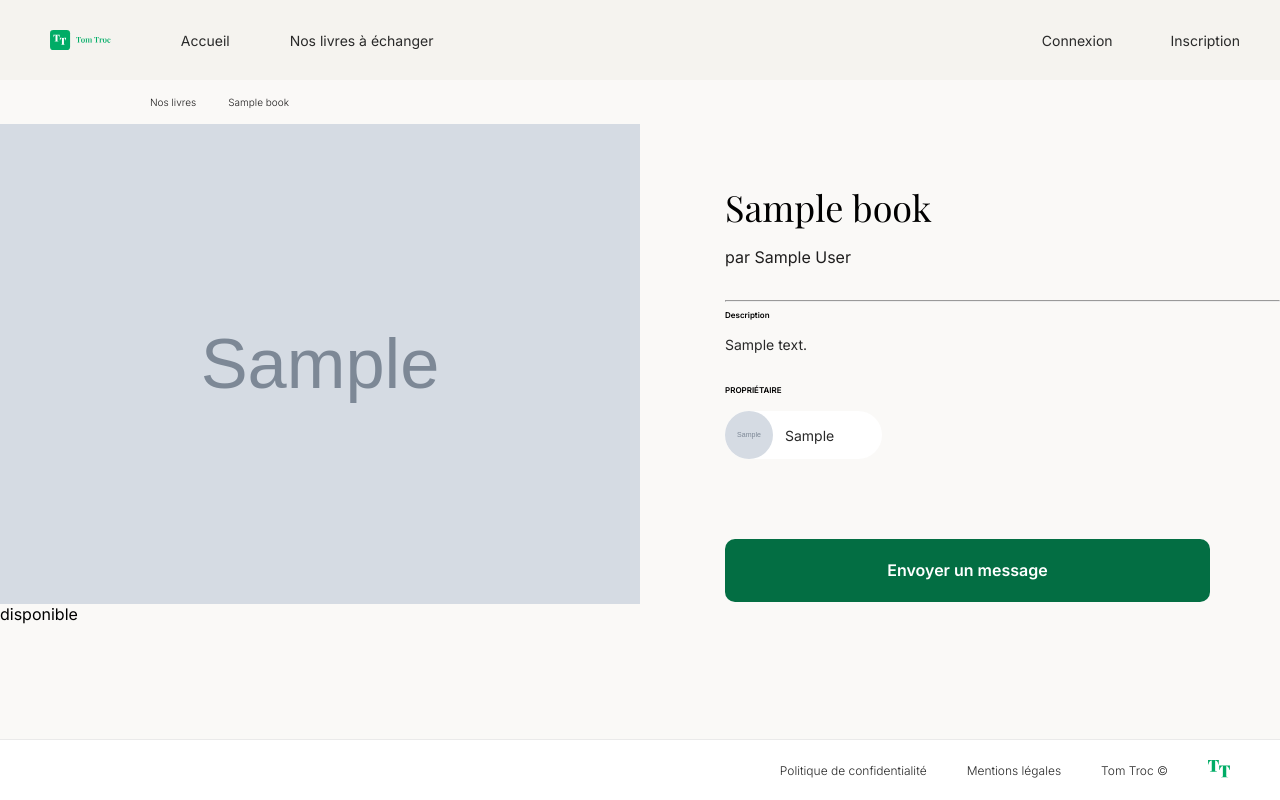
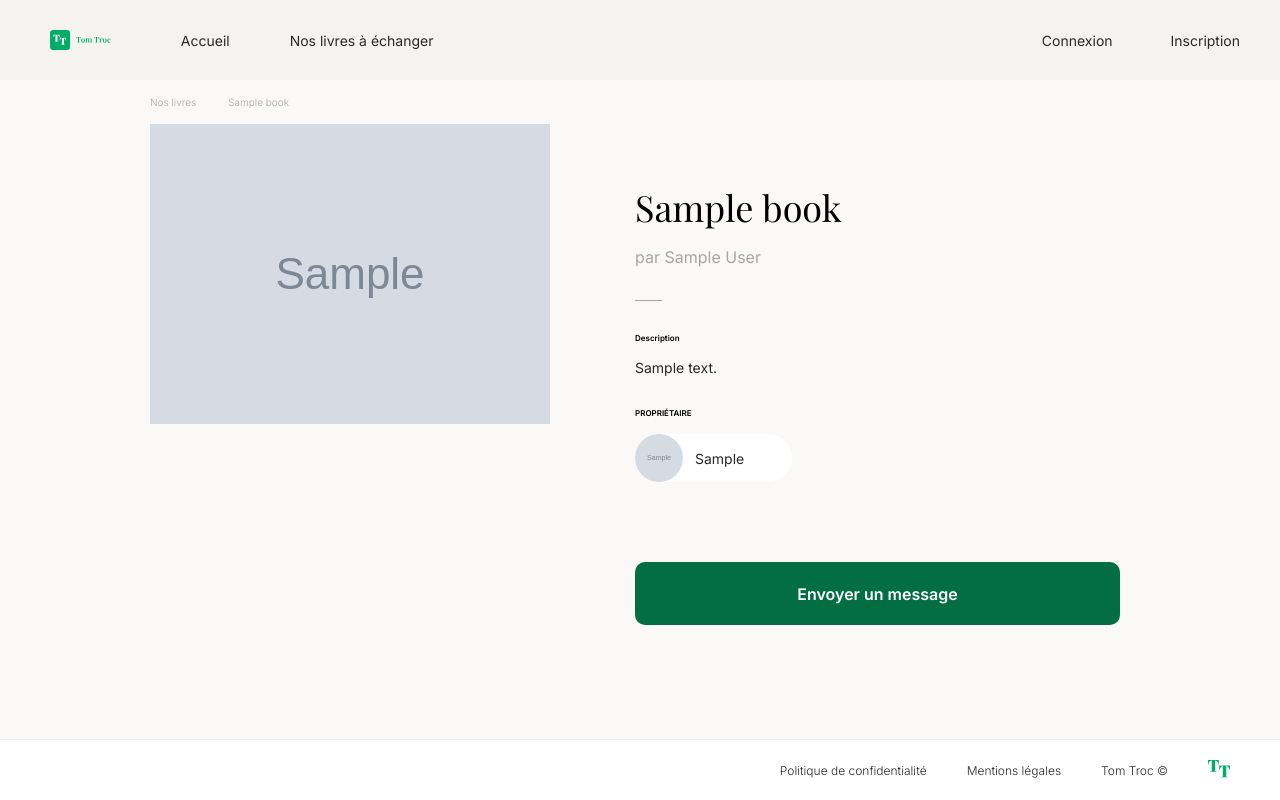
Before and after one commit to MGShio/Tom_Troc, a PHP site: page /tom_troc/?controller=book&action=show&id=1 in a window 1280 px wide. Run offline with PHP 8.4, Linux system fonts and the light colour scheme; tables that the repository leaves empty hold one stand-in row (values such as "Sample post"); grey boxes marked "Sample" are stand-in pictures; some web fonts are replaced.

Commit message:
CSS
Changement CSS

```diff
--- a/assets/css/responsive.css
+++ b/assets/css/responsive.css
@@ -531,10 +531,10 @@
 
     .book-cover-section {
         margin-bottom: 24px;
+        margin-left: 0px;
     }
 
     .book-image-detail {
-        width: 100%;
         max-height: 400px;
         border-radius: var(--mobile-border-radius);
     }
--- a/assets/css/styles.css
+++ b/assets/css/styles.css
@@ -10,18 +10,18 @@
 }
 
 /* ==========================================================================
-   0.5 RÃ‰GLAGE UNIVERSEL (Le moteur du site)
+   0.5 RÉGLAGE UNIVERSEL (Le moteur du site)
 ========================================================================== */
 
 * {
-    /* Ã‰vite que les marges s'ajoutent Ã  la largeur des boÃ®tes */
+    /* Évite que les marges s'ajoutent à la largeur des boîtes */
     box-sizing: border-box;
 }
 
 html,
 body {
     height: 100%;
-    /* Force le navigateur Ã  calculer sur toute la hauteur */
+    /* Force le navigateur à calculer sur toute la hauteur */
     margin: 0;
     padding: 0;
 }
@@ -32,7 +32,7 @@ body {
     min-height: 100vh;
     font-family: 'Inter', sans-serif;
     background-color: #FFFFFF;
-    /*pour Ã©viter de lisser les polices diffÃ©remment*/
+    /*pour éviter de lisser les polices différemment*/
     -webkit-font-smoothing: antialiased;
     -moz-osx-font-smoothing: grayscale;
 }
@@ -46,7 +46,7 @@ main {
     background-color: var(--backgroundLight);
 }
 
-/* On neutralise les marges automatiques qui crÃ©ent tes blocs blancs */
+/* On neutralise les marges automatiques qui créent tes blocs blancs */
 h1,
 h2,
 p,
@@ -79,7 +79,7 @@ img {
     width: 100%;
 }
 
-/* STYLE GÃ‰NÃ‰RAL DES BOUTONS */
+/* STYLE GÉNÉRAL DES BOUTONS */
 .btn-outline {
     display: inline-block;
     font-family: 'Inter', sans-serif;
@@ -142,7 +142,7 @@ img {
 }
 
 /* ==========================================================================
-   2. SECTION BANNIÃˆRE (Tout en haut avec Hamza)
+   2. SECTION BANNIÈRE (Tout en haut avec Hamza)
 ========================================================================== */
 
 .banner {
@@ -208,7 +208,7 @@ img {
 
 
 /* ==========================================================================
-   3. SECTION LIVRES (Les derniers livres ajoutÃ©s)
+   3. SECTION LIVRES (Les derniers livres ajoutés)
 ========================================================================== */
 
 .books {
@@ -294,7 +294,7 @@ img {
 
 
 /* ==========================================================================
-   4. SECTION Ã‰TAPES (Comment Ã§a marche ?)
+   4. SECTION ÉTAPES (Comment ça marche ?)
 ========================================================================== */
 
 .steps {
@@ -485,7 +485,7 @@ img {
     border: none;
 }
 
-/* Texte "DÃ©jÃ  inscrit" avec l'Ã©cart de 40px */
+/* Texte "Déjà inscrit" avec l'écart de 40px */
 .sign-ask {
     font-family: 'Inter', sans-serif;
     font-weight: 400;
@@ -496,7 +496,7 @@ img {
 
 .sign-submit-btn:hover {
     background-color: #008f53;
-    /* Un vert un peu plus foncÃ©, comme tes autres boutons */
+    /* Un vert un peu plus foncé, comme tes autres boutons */
     transition: all 0.3s ease;
     /* Rend l'animation douce */
 }
@@ -531,11 +531,11 @@ img {
 .container {
     max-width: 1440px;
     margin: 0 auto;
-    /* Centre le bloc au milieu de l'Ã©cran */
+    /* Centre le bloc au milieu de l'écran */
     padding: 0 150px;
 }
 
-/* Titre et Recherche sur la mÃªme ligne */
+/* Titre et Recherche sur la même ligne */
 .books-header {
     display: flex;
     align-items: center;
@@ -549,9 +549,9 @@ img {
     font-size: 36px;
     font-weight: 400;
     white-space: nowrap;
-    /*pour que Ã§a ne fasse qu'une ligne*/
+    /*pour que ça ne fasse qu'une ligne*/
     margin: 0;
-    /*enlÃ¨ve la marge qui pousse le texte */
+    /*enlève la marge qui pousse le texte */
 }
 
 .search-bar {
@@ -563,7 +563,7 @@ img {
     border-radius: 6px;
 }
 
-/* On force le container interne Ã  prendre toute la place sans dÃ©caler */
+/* On force le container interne à prendre toute la place sans décaler */
 .search-section {
     position: relative;
     width: 100%;
@@ -578,7 +578,7 @@ img {
     height: 15.15px;
 }
 
-/* L'input : prend tout le cadre, texte poussÃ© aprÃ¨s la loupe */
+/* L'input : prend tout le cadre, texte poussé après la loupe */
 .search-section input {
     width: 100%;
     height: 100%;
@@ -618,9 +618,9 @@ img {
 /* Grille de livres (Gap 38px) */
 .books-grid {
     display: grid;
-    /*crÃ©e un tableau invisible qui range les livres dans une case */
+    /*crée un tableau invisible qui range les livres dans une case */
     grid-template-columns: repeat(4, 200px);
-    /*formule pour focer passage de 3 Ã  4 colonnes de 200px  sur Chrome*/
+    /*formule pour focer passage de 3 à 4 colonnes de 200px  sur Chrome*/
     column-gap: 38px;
     /*espace horizntal entre les livres*/
     row-gap: 48px;
@@ -641,7 +641,7 @@ img {
     transform: translateY(-5px);
     /*le livre monte de 5 pixels*/
     box-shadow: 0 4px 24px rgba(0, 0, 0, 0.05);
-    /*Ombre lÃ©gÃ¨re apparait */
+    /*Ombre légère apparait */
 }
 
 .book-image {
@@ -714,7 +714,7 @@ img {
 
 .no-results {
     grid-column: 1 / -1;
-    /* Force le message Ã  prendre toute la largeur de la grille */
+    /* Force le message à prendre toute la largeur de la grille */
     text-align: center;
     padding: 50px 0;
     font-family: 'Inter', sans-serif;
@@ -760,20 +760,18 @@ img {
 /* LA DIVISION 50/50 */
 .book-content-container {
     display: flex;
-    /* Met les blocs cÃ´te Ã  cÃ´te */
+    /* Met les blocs côte à côte */
     width: 100%;
     align-items: flex-start;
 }
 
 /* --- BLOC GAUCHE  --- */
 .book-cover-section {
-    flex: 0 0 50%;
-    /* Ne bouge pas de 720px */
+    margin-left: 150px;
     overflow: hidden;
 }
 
 .book-image-detail {
-    width: 100%;
     height: auto;
     max-height: 80vh;
     object-fit: cover;
@@ -783,7 +781,7 @@ img {
 /* --- BLOC DROITE (Prend le reste de la place) --- */
 .book-info-section {
     flex: 0 0 50%;
-    /* Remplit tout le cÃ´tÃ© droit */
+    /* Remplit tout le côté droit */
     padding-left: 85px;
     background-color: transparent !important;
 }
@@ -796,20 +794,20 @@ img {
     font-weight: 300;
     margin-bottom: 16px;
     font-size: 10px;
-    color: #1f1e1e;
+    color: #A6A6A6;
 }
 
 .chemin-navigation a {
-    color: #1f1e1e;
+    color: #A6A6A6;
     text-decoration: none;
 }
 
 .chemin-navigation .separator {
-    color: #1f1e1e;
+    color: #A6A6A6;
     margin: 0 10px;
 }
 
-/* --- Typographie et DÃ©tails --- */
+/* --- Typographie et Détails --- */
 .book-main-title {
     font-family: 'Playfair Display', serif;
     font-size: 36px;
@@ -821,10 +819,25 @@ img {
 
 .book-main-author {
     font-family: 'Inter', sans-serif;
-    color: #1f1e1e;
+    color: #A6A6A6;
     font-weight: 400;
     font-size: 16px;
     margin-bottom: 32.5px;
+}
+
+.detail-separator {
+    border: none;
+    background-color: #A6A6A6;
+    width: 27px;
+    height: 1px;
+    display: block;
+    margin-bottom: 32.5px;
+    margin-left: 0; /* Aligne à gauche */
+    margin-right: auto; /* Déséquilibre les marges pour forcer l'alignement à gauche */
+}
+
+.badge-disponible-detail {
+    display: none !important;
 }
 
 .detail-line-separator {
@@ -851,7 +864,7 @@ img {
     margin-bottom: 32px;
 }
 
-/* --- Bloc PropriÃ©taire --- */
+/* --- Bloc Propriétaire --- */
 .owner-card {
     display: flex;
     align-items: center;
@@ -933,7 +946,7 @@ img {
     width: 100%;
     max-width: 1440px;
     margin: 0 auto;
-    /*centre la zone sur les grands Ã©crans */
+    /*centre la zone sur les grands écrans */
     padding-left: 150px;
     box-sizing: border-box;
 }
@@ -1072,7 +1085,7 @@ img {
     /* harmonise les briques de lignes*/
 }
 
-/* --- EN-TÃŠTE --- */
+/* --- EN-TÊTE --- */
 .books-table th {
     background-color: #FFFFFF;
     font-family: 'Inter', sans-serif;
@@ -1115,12 +1128,12 @@ img {
     object-fit: cover;
 }
 
-/* --- STYLES DE TEXTE SPÃ‰CIFIQUES --- */
+/* --- STYLES DE TEXTE SPÉCIFIQUES --- */
 .books-table td.col-desc {
     font-style: italic;
     line-height: 1.5;
     max-width: 200px;
-    /* Ã‰vite que le texte ne prenne trop de place */
+    /* Évite que le texte ne prenne trop de place */
 }
 
 
@@ -1134,7 +1147,7 @@ img {
     /*L'espace exact de 92px avant le footer */
 }
 
-/* Le conteneur qui aligne tout Ã  150px du bord gauche */
+/* Le conteneur qui aligne tout à 150px du bord gauche */
 .edit-book-container {
     padding-left: 150px;
 }
@@ -1245,13 +1258,13 @@ img {
     margin-bottom: 32px;
 }
 
-/* Style des entrÃ©es  */
+/* Style des entrées  */
 /* Style des champs (Inputs et Select) */
 .edit-form-group input,
 .edit-form-group select {
     width: 100%;
     height: 50px;
-    /* rÃ©duction de 77px  Ã  50px pour un input standard*/
+    /* réduction de 77px  à 50px pour un input standard*/
     background-color: #EDF2F6;
     border: 1px solid #FFFFFF;
     border-radius: 6px;
@@ -1264,11 +1277,11 @@ img {
     box-sizing: border-box;
 }
 
-/* Le champ commentaire doit Ãªtre plus grand */
+/* Le champ commentaire doit être plus grand */
 .edit-form-group textarea {
     width: 100%;
     height: 356px;
-    /* La hauteur demandÃ©e par ton Figma */
+    /* La hauteur demandée par ton Figma */
     background-color: #EDF2F6;
     border: 1px solid #F0F0F0;
     border-radius: 6px;
@@ -1279,7 +1292,7 @@ img {
     color: #292929;
     box-sizing: border-box;
     resize: none;
-    /*indÃ©formable, EmpÃªche l'utilisateur de dÃ©former la boÃ®te*/
+    /*indéformable, Empêche l'utilisateur de déformer la boîte*/
 }
 
 /* --- Bouton Valider --- */
@@ -1318,11 +1331,11 @@ img {
     padding-left: 150px;
 }
 
-/* --- En-tÃªte --- */
+/* --- En-tête --- */
 .profile-header-flex {
     display: flex;
     justify-content: space-between;
-    /* Pousse le titre Ã  gauche et le bouton Ã  droite */
+    /* Pousse le titre à gauche et le bouton à droite */
     align-items: center;
     max-width: 1141px;
     margin-bottom: 48px;
@@ -1599,7 +1612,7 @@ img {
     /*aoute les ... automatiquement */
 }
 
-/* --- Badges DisponibilitÃ© --- */
+/* --- Badges Disponibilité --- */
 .badge-disponible {
     background-color: #6DC5A1;
     color: #FFFFFF;
@@ -1645,7 +1658,7 @@ img {
     max-width: 1141px;
     display: flex;
     justify-content: flex-end;
-    /* Aligne tout Ã  droite */
+    /* Aligne tout à droite */
 }
 
 
@@ -1686,7 +1699,7 @@ img {
     height: 100%;
 }
 
-/* --- Barre latÃ©rale (Gauche) --- */
+/* --- Barre latérale (Gauche) --- */
 .messagerie-sidebar {
     width: 308px;
     background-color: #FAF9F7;
@@ -1737,7 +1750,7 @@ img {
 .conv-header {
     display: flex;
     justify-content: space-between;
-    /*pousse l heure Ã  droite */
+    /*pousse l heure à droite */
     align-items: center;
     width: 100%;
     margin-bottom: 7px;
@@ -1778,7 +1791,7 @@ img {
     white-space: nowrap;
     /*force une seule ligne */
     overflow: hidden;
-    /*cache tout se qui dÃ©passe*/
+    /*cache tout se qui dépasse*/
     text-overflow: ellipsis;
     /*ajoute les "..." */
 }
@@ -1876,7 +1889,7 @@ img {
     max-height: 24px;
     /*alignement avec l'avatar */
     font-size: 12px;
-    color: #1f1e1e;
+    color: #A6A6A6;
     margin-bottom: 5px;
     font-family: 'Inter', sans-serif;
     font-weight: 400;
@@ -1884,7 +1897,7 @@ img {
 
 .msg-date {
     font-size: 12px;
-    color: #1f1e1e;
+    color: #A6A6A6;
     font-family: 'Inter', sans-serif;
     font-weight: 400;
 }
@@ -1897,7 +1910,7 @@ img {
     margin-bottom: 29px;
 }
 
-/* ReÃ§u (L'autre) */
+/* Reçu (L'autre) */
 .msg-received {
     align-self: flex-start;
 }
@@ -1908,7 +1921,7 @@ img {
     color: #292929;
 }
 
-/* EnvoyÃ© (Moi) */
+/* Envoyé (Moi) */
 .msg-sent {
     align-self: flex-end;
 }
@@ -1918,7 +1931,7 @@ img {
     color: #292929;
     border: 1px solid #F5F3EF;
     justify-content: flex-end;
-    /*si c'est mon message h+d Ã  droite*/
+    /*si c'est mon message h+d à droite*/
 }
 
 .msg-sent .msg-meta {
@@ -2001,7 +2014,7 @@ img {
     color: #A6A6A6;
 }
 
-/* Le bouton spÃ©cifique de la page 404 */
+/* Le bouton spécifique de la page 404 */
 .error-btn {
     display: flex;
     justify-content: center;
@@ -2384,7 +2397,7 @@ img {
     color: #6f6b6b;
 }
 
-/* Bouton Annuler pour l'édition */
+/* Bouton Annuler pour l'�dition */
 .edit-btn-cancel {
     text-decoration: none;
     display: inline-flex;
--- a/controllers/HomeController.php
+++ b/controllers/HomeController.php
@@ -12,8 +12,7 @@ class HomeController
     public function index()
     {
         $bookManager = new BookManager($this->db);
-        $books = $bookManager->getAllAvailable() ?: [];
-        $books = array_slice($books, 0, 6);
+        $books = $bookManager->getRecent(4);
         require __DIR__ . '/../views/home/index.php';
     }
 }
```
Also changed, not shown: assets/images/avatar_6a0edd4117abb.png (added).
